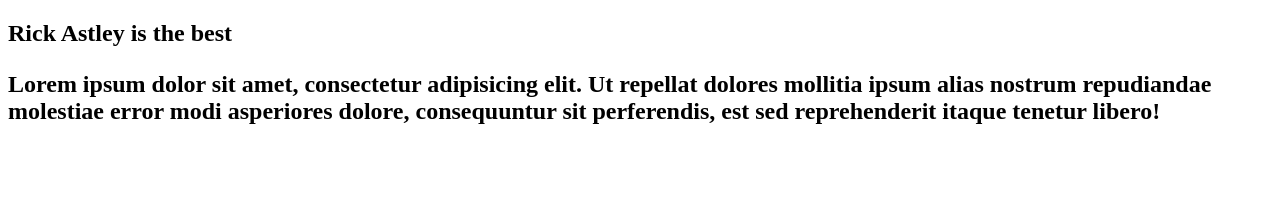
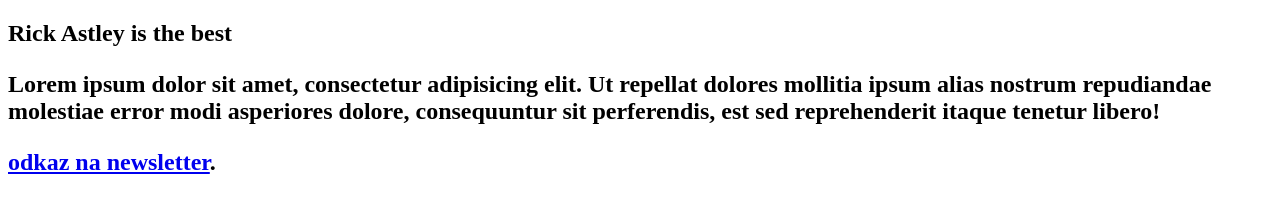
Before and after one commit to TadeasPir/WebCvic3, a plain HTML site: page newsletter.html in a window 1280 px wide. Drawn offline with Linux system fonts and the light colour scheme.

Commit message:
newsletter change

```diff
--- a/newsletter.html
+++ b/newsletter.html
@@ -13,6 +13,7 @@
     <p>
         Lorem ipsum dolor sit amet, consectetur adipisicing elit. Ut repellat dolores mollitia ipsum alias nostrum repudiandae molestiae error modi asperiores dolore, consequuntur sit perferendis, est sed reprehenderit itaque tenetur libero!
     </p>
+    <a href="index.html"  target="_blank">odkaz na newsletter</a>.
 
 
 </body>
```
